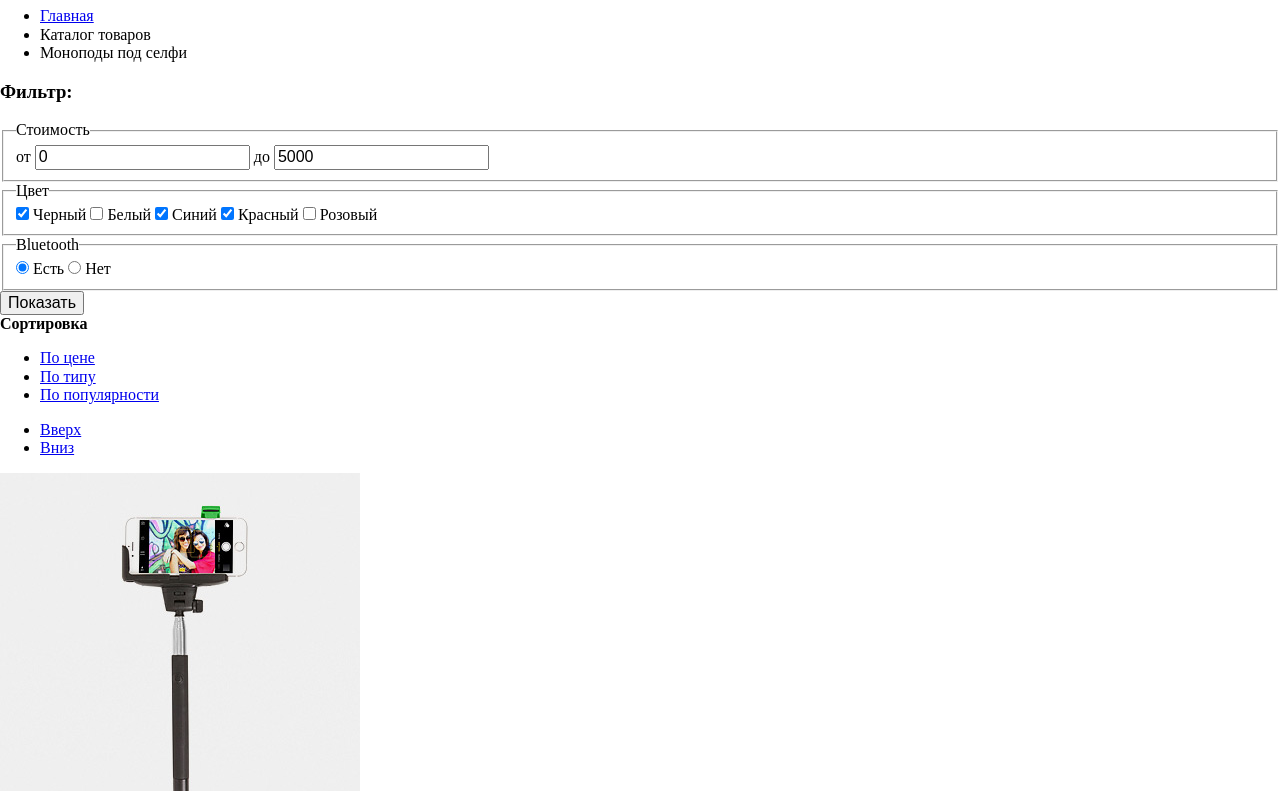
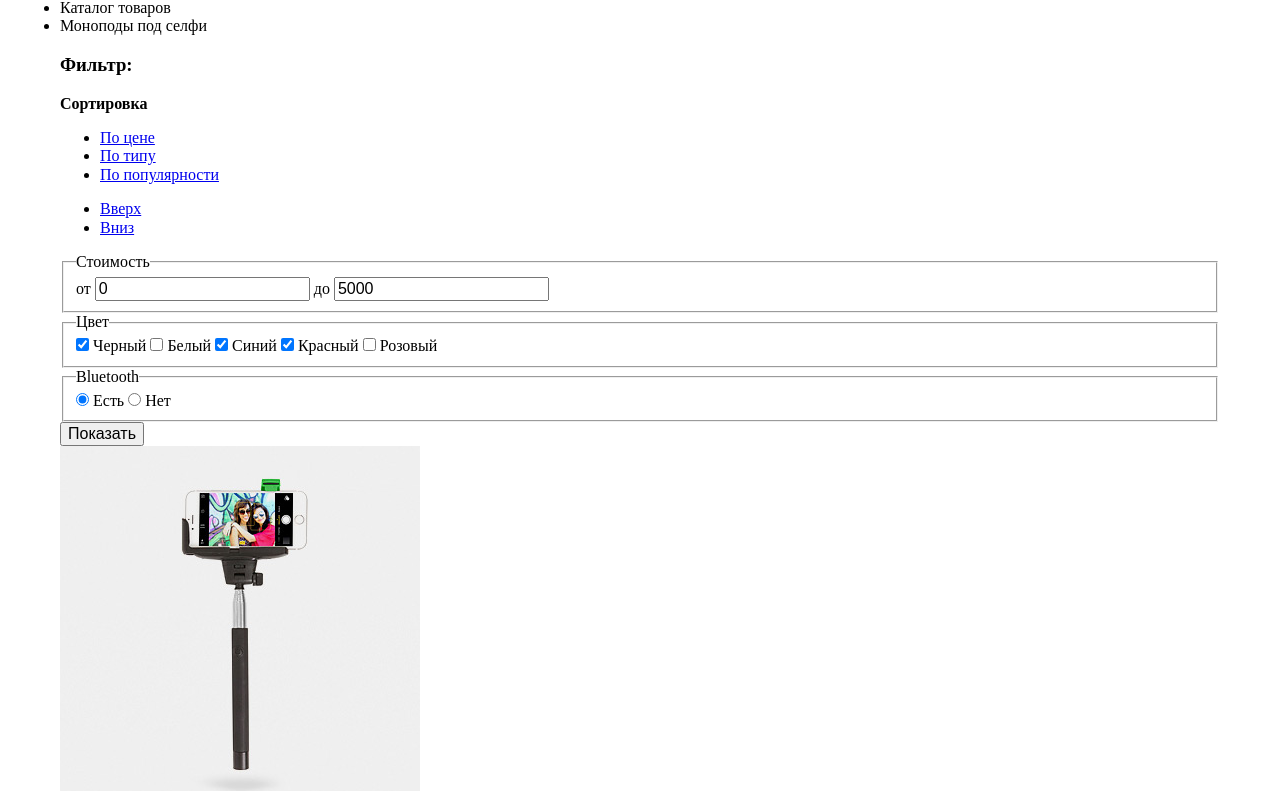
Before and after one commit to ozz-rjq/device, a plain HTML site: page catalog.html in a window 1280 px wide. Shown: the part 337-1128 px from the top of the page. Drawn offline with Linux system fonts and the light colour scheme.

Commit message:
Grid layout small changes

```diff
--- a/catalog.html
+++ b/catalog.html
@@ -8,11 +8,10 @@
 	<link rel="stylesheet" href="css/style.css">
 	<link rel="icon" href="img/favicon.ico">
 </head>
-<body>
-
+<body class="page-body page-body--inner">
 	<header class="page-header container">
 		<div class="page-header__logo">
-				<img src="img/device-logo.png" alt="Device" width="164" height="36">
+			<a href="index.html"><img src="img/device-logo.png" alt="Device" width="164" height="36"></a>
 		</div>
 
 		<div class="page-header__inner">
@@ -79,11 +78,36 @@
 			<li class="breadcrumbs__item">Моноподы под селфи<a class="breadcrumbs__link" href="#"></a></li>
 		</ul>
 
-		<div class="filter">
-			<div class="filter__header">
-				<h3 class="container">Фильтр:</h3>
+		<div class="catalog-header">
+			<div class="container">
+				<div class="catalog-header__filter">
+					<h3 class="catalog-header__title">Фильтр:</h3>
 				</div>
 
+				<div class="catalog-header__sort">
+					<b class="catalog-header__title">Сортировка</b>
+
+					<ul class="catalog-header__sort-list">
+						<li class="catalog-header__sort-item"><a class="catalog-header__sort-link" href="#">По цене</a></li>
+						<li class="catalog-header__sort-item"><a class="catalog-header__sort-link" href="#">По типу</a></li>
+						<li class="catalog-header__sort-item"><a class="catalog-header__sort-link" href="#">По популярности</a></li>
+					</ul>
+
+					<ul class="catalog-header__sort-arrows">
+						<li class="catalog-header__arrow-item">
+							<a class="catalog-header__arrow-link  catalog-header__arrow-up" href="#">Вверх</a>
+						</li>
+						<li class="catalog-header__arrow-item">
+							<a class="catalog-header__arrow-link  catalog-header__arrow-down  catalog-header__arrow-link--active" href="#">Вниз</a>
+						</li>
+					</ul>
+				</div>
+			</div>
+		</div>
+
+		<div class="catalog">
+			<div class="container">
+				<div class="filter">
 					<div class="filter__body">
 						<form class="form" action="#" method="get">
 							<fieldset class="form__fieldset">
@@ -140,29 +164,7 @@
 					</div>
 				</div>
 
-		<div class="catalog">
-			<div class="catalog__header">
-				<div class="catalog__sort-type">
-					<b class="catalog__title">Сортировка</b>
-
-					<ul class="catalog__sort-list">
-						<li class="catalog__sort-item"><a class="catalog__sort-link" href="#">По цене</a></li>
-						<li class="catalog__sort-item"><a class="catalog__sort-link" href="#">По типу</a></li>
-						<li class="catalog__sort-item"><a class="catalog__sort-link" href="#">По популярности</a></li>
-					</ul>
-
-					<ul class="catalog__sort-arrows">
-						<li class="catalog__arrow-item">
-							<a class="catalog__arrow-link  catalog__arrow-up" href="#">Вверх</a>
-						</li>
-						<li class="catalog__arrow-item">
-							<a class="catalog__arrow-link  catalog__arrow-down  catalog__arrow-link--active" href="#">Вниз</a>
-						</li>
-					</ul>
-				</div>
-			</div>
-
-			<div class="catalog__body">
+				<div class="catalog__items">
 					<article class="item">
 						<div class="item__img">
 							<img src="img/catalog-item-1.jpg" alt="Amateur Selfie" width="360" height="380">
@@ -176,7 +178,7 @@
 						</div>
 
 						<div class="item__info">
-						<h2 class="item__title">Любительская селфи-палка</h2>
+							<h2 class="item__title"><a href="#">Любительская селфи-палка</a></h2>
 							<b class="item__price">500 руб.</b>
 						</div>
 					</article>
@@ -194,7 +196,7 @@
 						</div>
 
 						<div class="item__info">
-						<h2 class="item__title">Профессиональная селфи-палка </h2>
+							<h2 class="item__title"><a href="#">Профессиональная селфи-палка</a></h2>
 							<b class="item__price">1 500 руб.</b>
 						</div>
 					</article>
@@ -212,7 +214,7 @@
 						</div>
 
 						<div class="item__info">
-						<h2 class="item__title">Непотопляемая селфи-палка</h2>
+							<h2 class="item__title"><a href="#">Непотопляемая селфи-палка</a></h2>
 							<b class="item__price">2 500 руб.</b>
 						</div>
 					</article>
@@ -230,7 +232,7 @@
 						</div>
 
 						<div class="item__info">
-						<h2 class="item__title">Селфи-палка &laquo;Следуй за мной&raquo;</h2>
+							<h2 class="item__title"><a href="#">Селфи-палка &laquo;Следуй за мной&raquo;</a></h2>
 							<b class="item__price">4 900 руб.</b>
 						</div>
 					</article>
@@ -254,6 +256,7 @@
 							<a class="pagination__link" href="#">Вперед</a>
 						</li>
 					</ul>
+				</div>
 			</div>
 		</div>
 	</main>
--- /dev/null
+++ b/less/global/container.less
@@ -0,0 +1,8 @@
+.container{
+	box-sizing: border-box;
+	width: 1200px;
+	padding-left: 20px;
+	padding-right: 20px;
+
+	margin: 0 auto;
+}
--- a/less/style.less
+++ b/less/style.less
@@ -2,5 +2,6 @@
 @import "mixins.less";
 
 @import "global/fonts.less";
+@import "global/container.less";
 
 @import "blocks/body.less";
```
Also changed, not shown: index.html (+3 -3 lines), css/style.css. Lines whose indentation alone changed are shown as unchanged.
